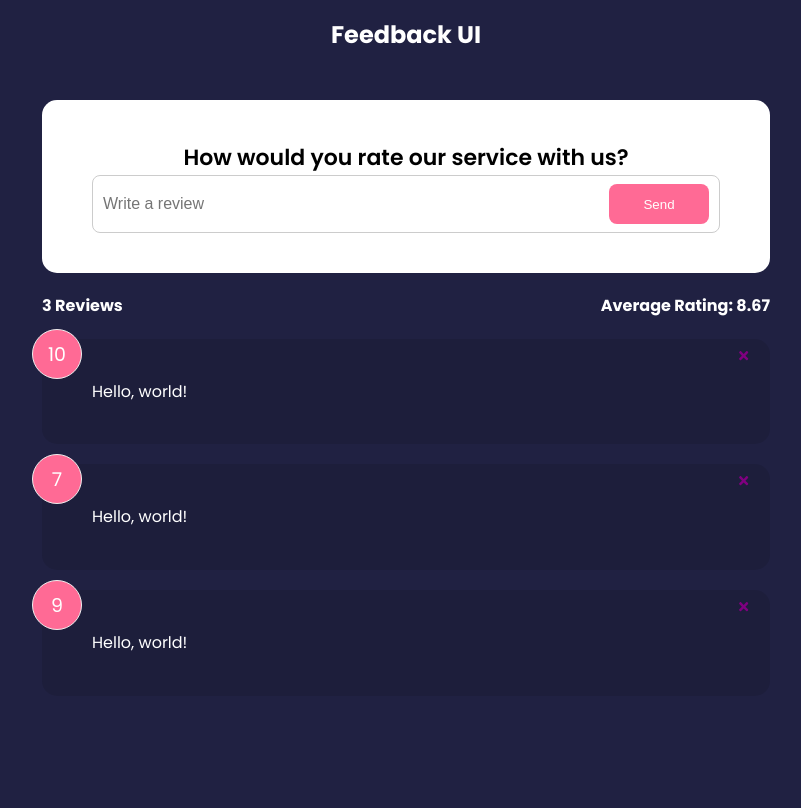
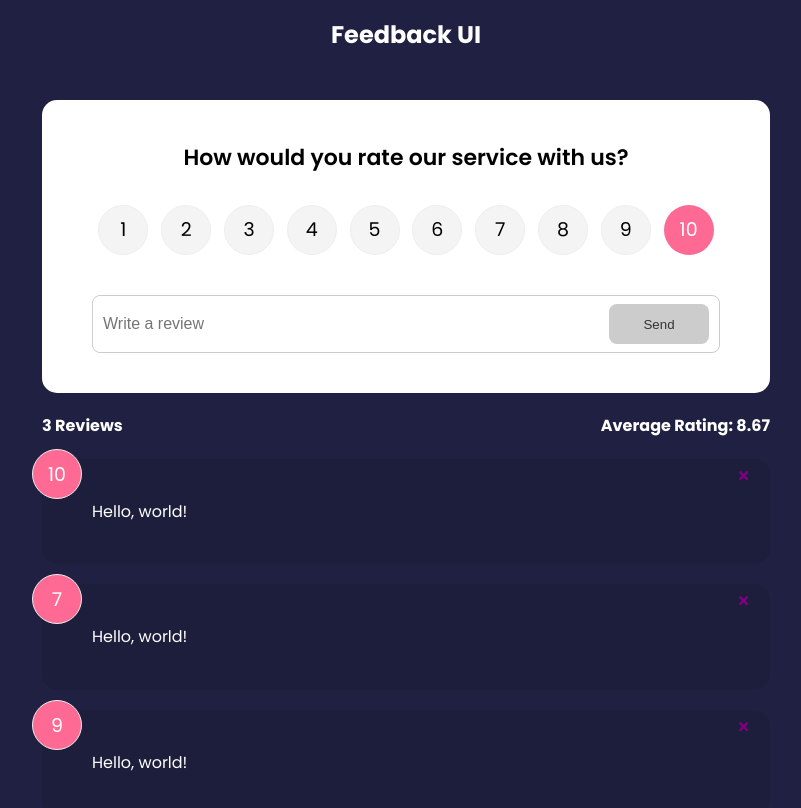
Before and after one commit to bikky99/react-feedback, a React (Create React App) app: page / in a window 1280 px wide. Shown: the top 808 px of the page, without its empty margins (234-1035 px from the left). Built offline with nearby package versions, Linux system fonts and the light colour scheme.

Commit message:
rating selector creaeted

```diff
--- a/src/components/FeedbackForm.jsx
+++ b/src/components/FeedbackForm.jsx
@@ -2,13 +2,28 @@
 import Card from './shared/Card'
 import { useState } from 'react'
 import Button from './shared/Button'
+import RatingSelect from './RatingSelect'
 
 
 const FeedbackForm = () => {
 
     const [text, setText ] = useState('')
+    const [rating, setRating ] = useState(10)
+    const [btnDisabled, setBtnDisabled ] = useState('true')
+    const [message, setMessage ] = useState('')
 
     const handleTextChange = (e) => {
+        if (text === '') {
+            setBtnDisabled(true)
+            setMessage(null)
+        }else if (text !== '' & text.trim().length <= 10) {
+            setMessage('Please enter at least 10 characters')
+            setBtnDisabled(true)
+        }
+        else {
+            setBtnDisabled(false)
+            setMessage(null)
+        }
         setText(e.target.value)
         }
 
@@ -17,12 +32,17 @@
         <form>
             <h2>How would you rate our service with us?</h2>
 
+    <RatingSelect select={(rating) => setRating(rating)} />
+
+
         <div className='input-group'>
             <input onChange={handleTextChange} type='text' placeholder='Write a review'
             value={text}
              />
-            <Button type='submit' version='secondary' >Send</Button>
+            <Button type='submit' version='secondary' isDisabled={btnDisabled} >Send</Button>
         </div>
+
+        {message && <div className='message'>{message}</div>}
 
         </form>
     </Card>
--- /dev/null
+++ b/src/components/RatingSelect.jsx
@@ -0,0 +1,34 @@
+import React from 'react'
+import { useState } from 'react'
+
+const RatingSelect = () => {
+
+    const [selected, setSelected] = useState(10)
+
+    const handleChange = (e) => {
+        setSelected(+e.target.value)
+    }
+
+
+  return (
+    <div>
+      <ul className="rating">
+        {Array.from({ length: 10 }, (_, i) => (
+          <li key={`rating-${i + 1}`}>
+            <input
+              type="radio"
+              id={`num${i + 1}`}
+              name="rating"
+              value={i + 1}
+              onChange={handleChange}
+              checked={selected === i + 1}
+            />
+            <label htmlFor={`num${i + 1}`}>{i + 1}</label>
+          </li>
+        ))}
+      </ul>
+    </div>
+  );
+}
+
+export default RatingSelect
```
